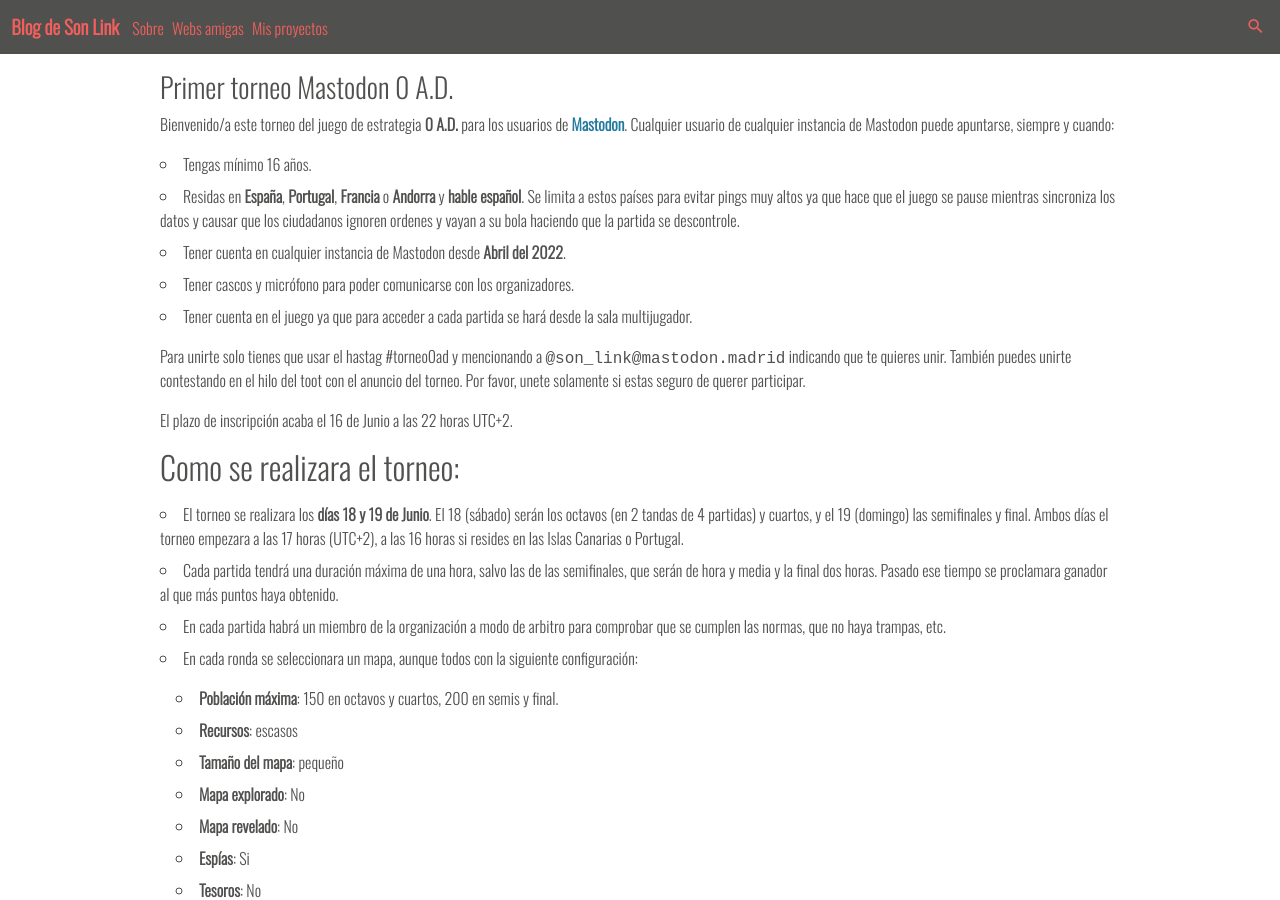
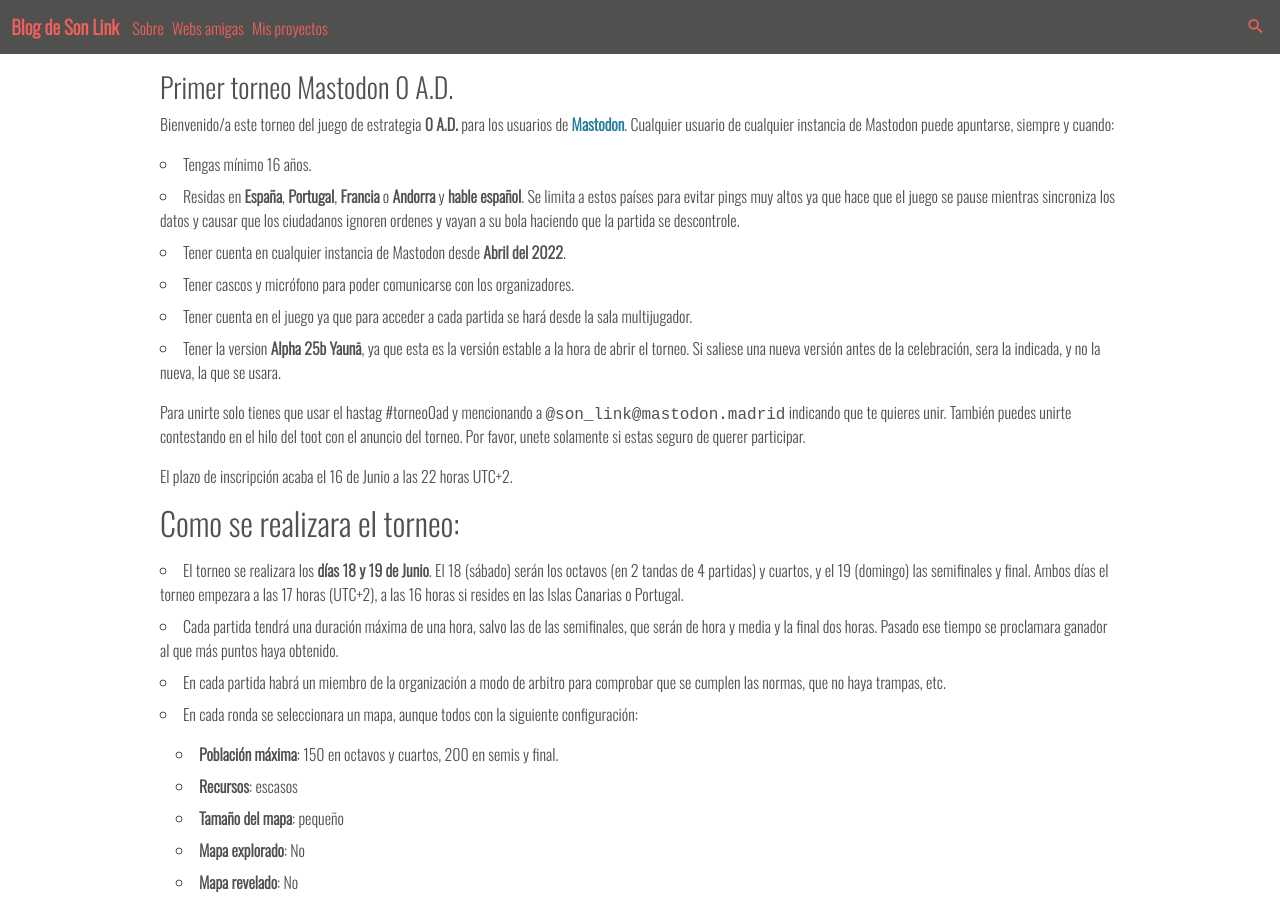
Before and after one commit to son-link/son-link.github.io, a Jekyll site: the page built from _pages/0ad-mastodon.md, in a window 1280 px wide and 900 px high. Built offline with Jekyll 4.4.1, drawn with Linux system fonts in a browser that asks for light colours.

Commit message:
Update 0ad-mastodon.md

```diff
--- a/_pages/0ad-mastodon.md
+++ b/_pages/0ad-mastodon.md
@@ -13,6 +13,7 @@
 * Tener cuenta en cualquier instancia de Mastodon desde **Abril del 2022**.
 * Tener cascos y micrófono para poder comunicarse con los organizadores.
 * Tener cuenta en el juego ya que para acceder a cada partida se hará desde la sala multijugador.
+* Tener la version **Alpha 25b Yaunā**, ya que esta es la versión estable a la hora de abrir el torneo. Si saliese una nueva versión antes de la celebración, sera la indicada, y no la nueva, la que se usara.
 
 Para unirte solo tienes que usar el hastag #torneo0ad y mencionando a `@son_link@mastodon.madrid` indicando que te quieres unir. También puedes unirte contestando en el hilo del toot con el anuncio del torneo. Por favor, unete solamente si estas seguro de querer participar.
 
```
